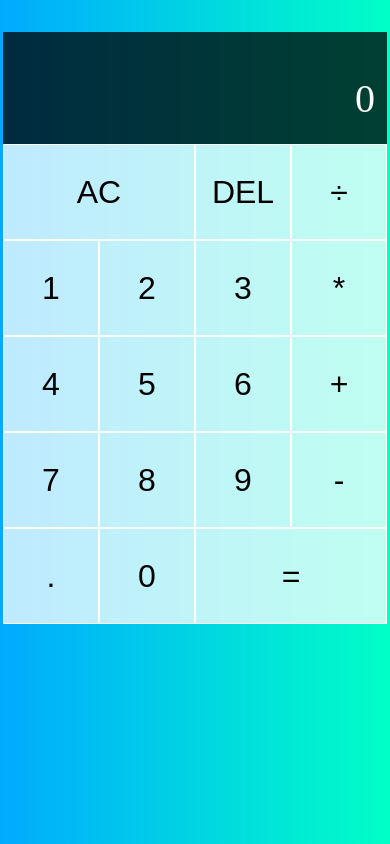
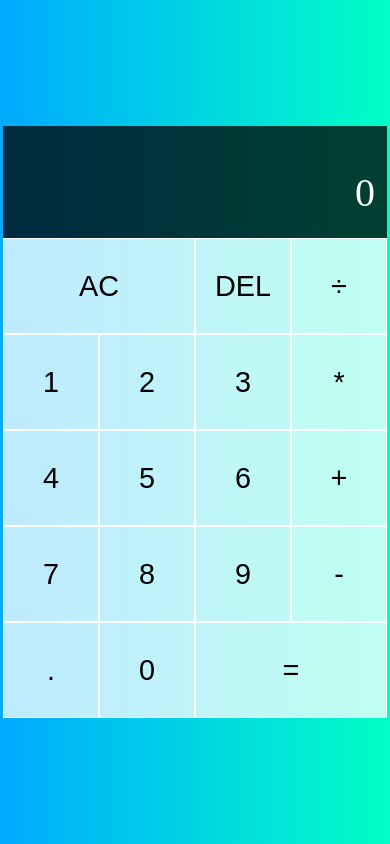
Before and after one commit to mhowell07/react-calculator, a React (Vite) app: page / in a window 390 px wide. Built offline with nearby package versions, Linux system fonts and the light colour scheme.

Commit message:
responsive calculator styles

```diff
--- a/src/index.css
+++ b/src/index.css
@@ -5,19 +5,22 @@
 body {
   margin: 0;
   background: linear-gradient(to right, #00AAFF, #00FFC6);
+  height: 100vh;
+  align-items: center;
+  display: flex;
+  justify-content: center;
 }
 
 .calculator-grid {
   display: grid;
-  margin-top: 2rem;
-  grid-template-columns: repeat(4, 6rem);
+  grid-template-columns: repeat(4, min(25vw, 6rem));
   grid-template-rows: minmax(7rem, auto) repeat(5, 6rem);
   justify-content: center;
 }
 
 .calculator-grid > button {
   cursor: pointer;
-  font-size: 2rem;
+  font-size: clamp(1.2rem, calc(12vw - 1em), 1.8rem);
   border: 1px solid #FFFFFF;
   outline: none;
   background: rgba(255, 255, 255, .75);
```
